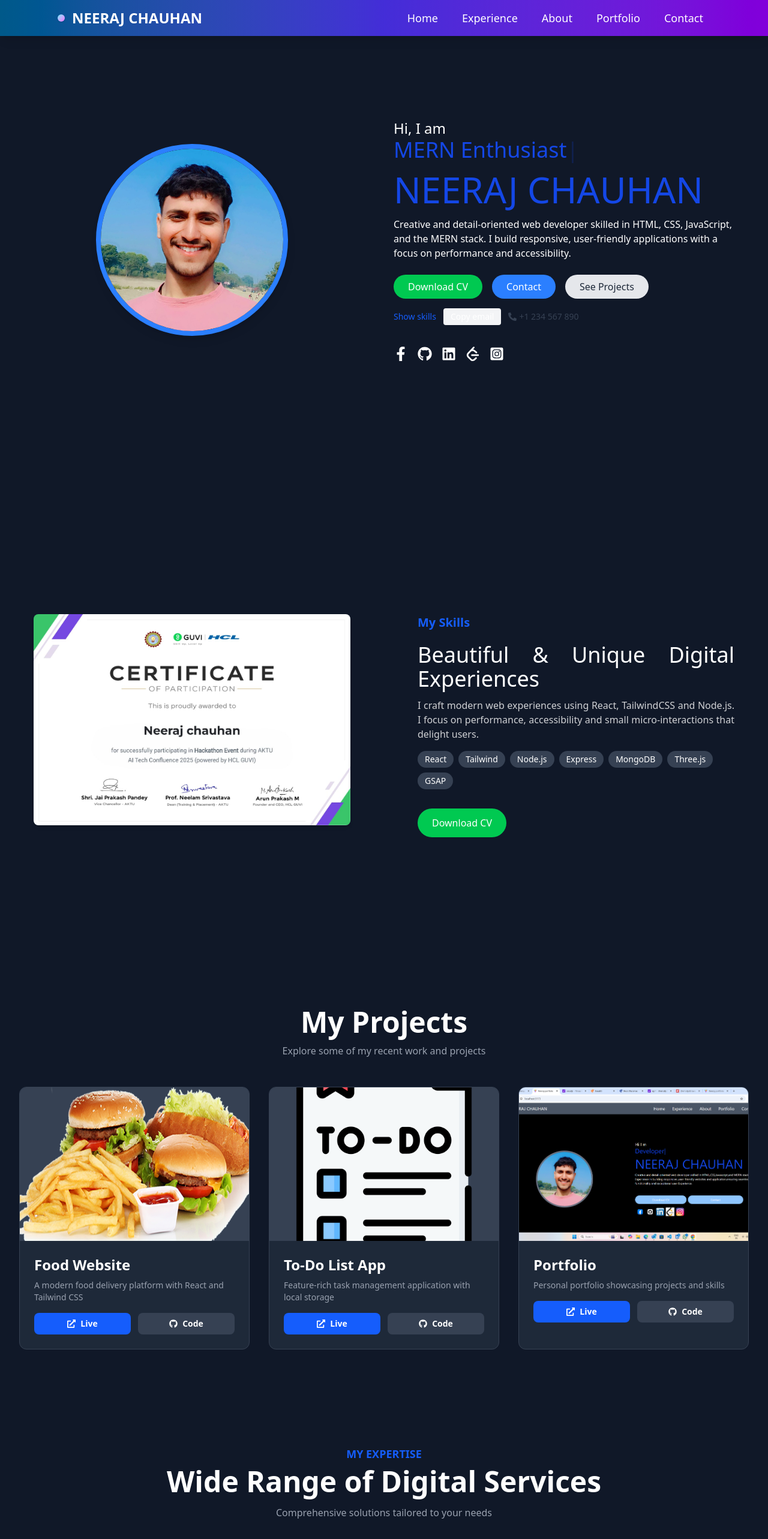
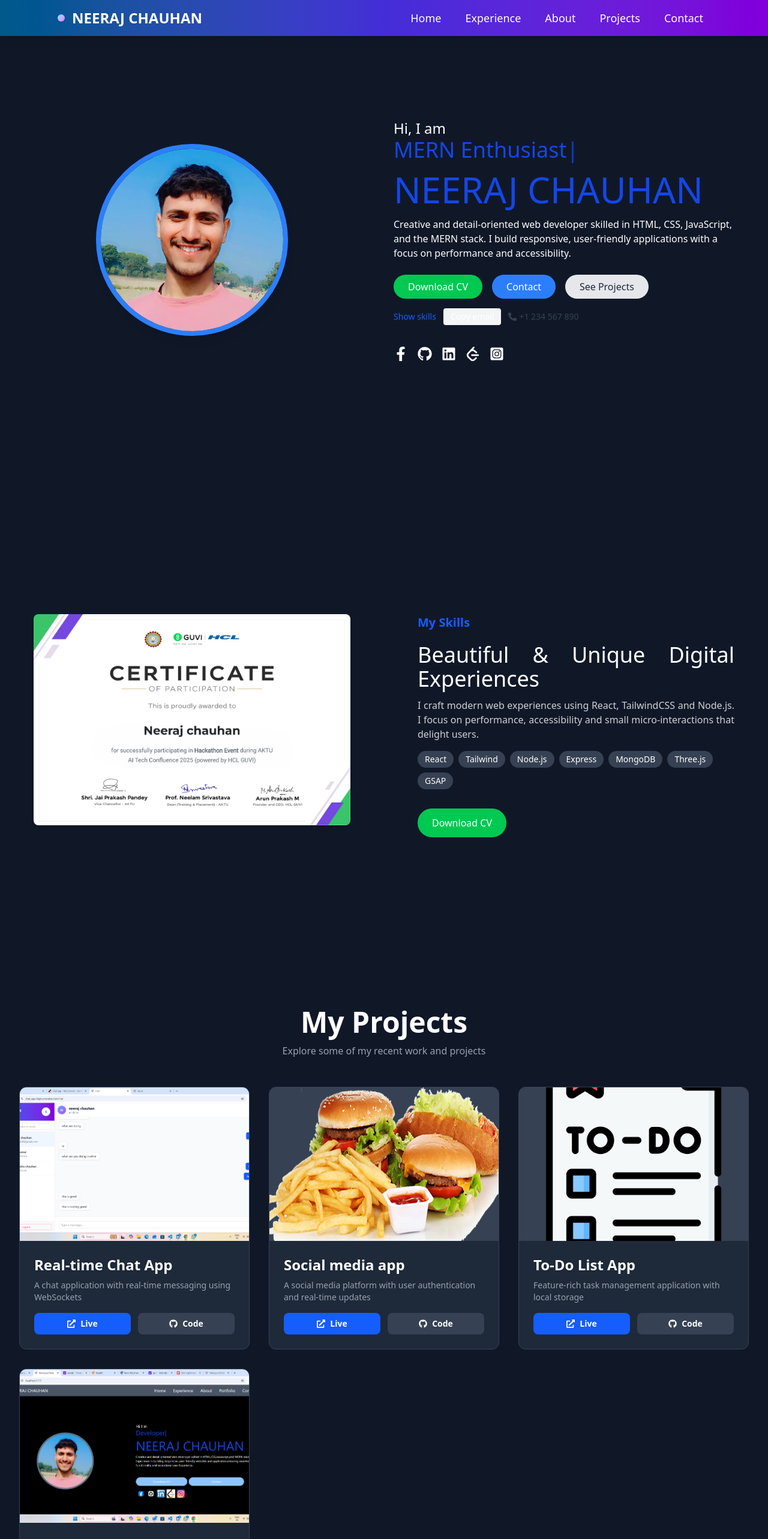
Before and after one commit to Neeraj-chauhan12/Portfolio, a React (Vite) app: page / in a window 1280 px wide. Shown: the top 2566 px of the page at 60% size. Built offline with nearby package versions, Linux system fonts and the light colour scheme.

Commit message:
add project

```diff
--- a/src/App.jsx
+++ b/src/App.jsx
@@ -6,7 +6,7 @@ import Navbar from './components/Navbar'
 import Page2 from './pages/Page2'
 import Footer from './pages/Footer'
 import About from './pages/About'
-import Portfolio from './pages/Portfolio'
+import Projects from './pages/Projects'
 
 const RootLayout = () => (
   <div className='overflow-x-hidden'>
@@ -22,11 +22,11 @@ const App = () => {
       path: '/',
       element: <RootLayout />,
       children: [
-        { index: true, element: <div><Home /><Page2 /><Portfolio /><Experience /><About /><Contact /></div> },
+        { index: true, element: <div><Home /><Page2 /><Projects /><Experience /><About /><Contact /></div> },
         { path: 'Contact', element: <Contact /> },
         { path: 'Experience', element: <div><Experience /><Page2 /></div> },
         { path: 'About', element: <About /> },
-        { path: 'Portfolio', element: <Portfolio /> },
+        { path: 'Projects', element: <Projects /> },
       ]
     }
   ])
--- a/src/components/Navbar.jsx
+++ b/src/components/Navbar.jsx
@@ -18,7 +18,7 @@ const Navbar = () => {
           <Link to='/' className='px-3 py-1 rounded-md hover:bg-white/10 hover:text-white transition'>Home</Link>
           <Link to='/Experience' className='px-3 py-1 rounded-md hover:bg-white/10 hover:text-white transition'>Experience</Link>
           <Link to='/About' className='px-3 py-1 rounded-md hover:bg-white/10 hover:text-white transition'>About</Link>
-          <Link to='/Portfolio' className='px-3 py-1 rounded-md hover:bg-white/10 hover:text-white transition'>Portfolio</Link>
+          <Link to='/Projects' className='px-3 py-1 rounded-md hover:bg-white/10 hover:text-white transition'>Projects</Link>
           <Link to='/Contact' className='px-3 py-1 rounded-md hover:bg-white/10 hover:text-white transition'>Contact</Link>
         </div>
 
@@ -52,7 +52,7 @@ const Navbar = () => {
               <Link to='/About' onClick={() => setIsOpen(false)}>About</Link>
             </li>
             <li>
-              <Link to='/Portfolio' onClick={() => setIsOpen(false)}>Portfolio</Link>
+              <Link to='/Projects' onClick={() => setIsOpen(false)}>Projects</Link>
             </li>
             <li>
               <Link to='/Contact' onClick={() => setIsOpen(false)}>Contact</Link>
--- a/src/pages/Portfolio.jsx
+++ b/src/pages/Projects.jsx
@@ -2,6 +2,7 @@ import React, { useState } from 'react'
 import food from '../../public/food.png'
 import todo from '../../public/todolist.png'
 import port from '../../public/ptr.png'
+import realtime from '../../public/realtime.png'
 import { motion } from 'framer-motion'
 import { FaExternalLinkAlt, FaGithub } from 'react-icons/fa'
 
@@ -9,16 +10,24 @@ const Portfolio = () => {
   const [hoveredId, setHoveredId] = useState(null)
 
   const data = [
-    {
+     {
       id: 1,
-      img: food,
-      name: "Food Website",
-      description: "A modern food delivery platform with React and Tailwind CSS",
-      bt1: "https://foodwebneeraj.netlify.app/",
-      bt2: "https://github.com/Neeraj-chauhan12/foodweb"
+      img: realtime,
+      name: "Real-time Chat App",
+      description: "A chat application with real-time messaging using WebSockets",
+      bt1: "https://chat-app-0zpk.onrender.com/",
+      bt2: "https://github.com/Neeraj-chauhan12/chat-app"
     },
     {
       id: 2,
+      img: food,
+      name: "Social media app",
+      description: "A social media platform with user authentication and real-time updates",
+      bt1: "https://food-app-1-8ys2.onrender.com/",
+      bt2: "https://github.com/Neeraj-chauhan12/food-app"
+    },
+    {
+      id: 3,
       img: todo,
       name: "To-Do List App",
       description: "Feature-rich task management application with local storage",
@@ -26,7 +35,7 @@ const Portfolio = () => {
       bt2: "https://github.com/Neeraj-chauhan12/To-Do-List"
     },
     {
-      id: 3,
+      id: 4,
       img: port,
       name: "Portfolio",
       description: "Personal portfolio showcasing projects and skills",
```
Also changed, not shown: public/realtime.png (added).
